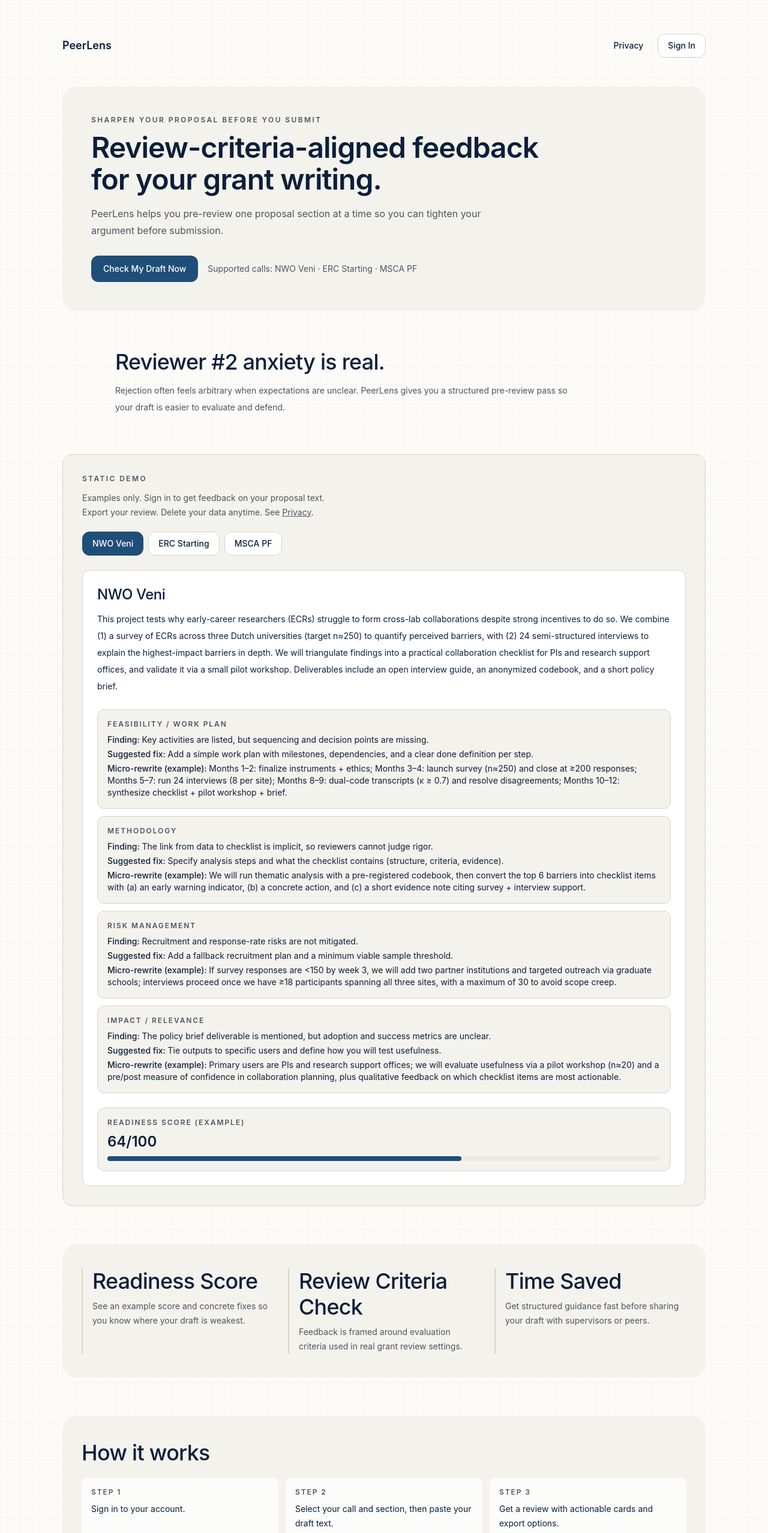
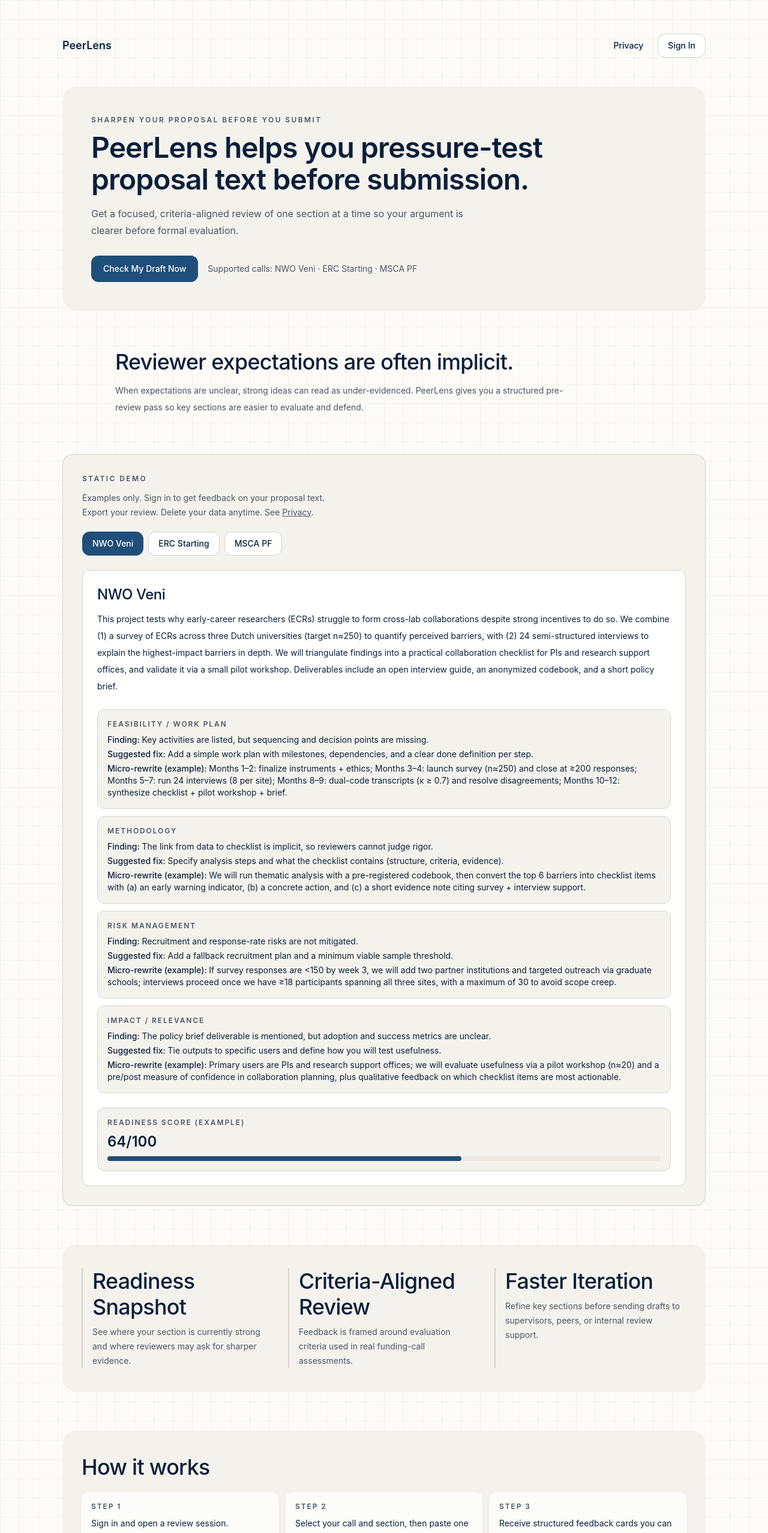
Before and after one commit to mallikgarjuna/Grant-Reviewer, a Next.js app in the folder frontend/: page / in a window 1280 px wide. Shown: the top 2555 px of the page at 60% size. Built offline with nearby package versions, Linux system fonts and the light colour scheme.

Commit message:
WF-0010: peerlens-landing-design-refresh — Task 4 — refresh high-impact copy

```diff
--- a/frontend/src/app/page.tsx
+++ b/frontend/src/app/page.tsx
@@ -9,26 +9,26 @@ const SUPPORTED_CALLS = LANDING_DEMO_TABS.map((tab) => tab.label).join(" · ");
 
 const BENEFITS = [
   {
-    title: "Readiness Score",
+    title: "Readiness Snapshot",
     description:
-      "See an example score and concrete fixes so you know where your draft is weakest.",
+      "See where your section is currently strong and where reviewers may ask for sharper evidence.",
   },
   {
-    title: "Review Criteria Check",
+    title: "Criteria-Aligned Review",
     description:
-      "Feedback is framed around evaluation criteria used in real grant review settings.",
+      "Feedback is framed around evaluation criteria used in real funding-call assessments.",
   },
   {
-    title: "Time Saved",
+    title: "Faster Iteration",
     description:
-      "Get structured guidance fast before sharing your draft with supervisors or peers.",
+      "Refine key sections before sending drafts to supervisors, peers, or internal review support.",
   },
 ] as const;
 
 const HOW_IT_WORKS = [
-  "Sign in to your account.",
-  "Select your call and section, then paste your draft text.",
-  "Get a review with actionable cards and export options.",
+  "Sign in and open a review session.",
+  "Select your call and section, then paste one draft passage.",
+  "Receive structured feedback cards you can revise from or export.",
 ] as const;
 
 export default function Home() {
@@ -60,11 +60,11 @@ export default function Home() {
             Sharpen your proposal before you submit
           </p>
           <h1 className="mt-3 max-w-3xl text-4xl font-semibold tracking-tight text-[var(--color-foreground)] md:text-5xl">
-            Review-criteria-aligned feedback for your grant writing.
+            PeerLens helps you pressure-test proposal text before submission.
           </h1>
           <p className="mt-4 max-w-2xl text-base leading-7 text-[var(--color-muted-foreground)]">
-            PeerLens helps you pre-review one proposal section at a time so you can tighten your
-            argument before submission.
+            Get a focused, criteria-aligned review of one section at a time so your argument is
+            clearer before formal evaluation.
           </p>
           <div className="mt-7 flex flex-wrap items-center gap-4">
             <Link
@@ -82,11 +82,11 @@ export default function Home() {
 
         <section className="mx-auto w-full max-w-4xl">
           <h2 className="text-2xl font-semibold tracking-tight text-[var(--color-foreground)]">
-            Reviewer #2 anxiety is real.
+            Reviewer expectations are often implicit.
           </h2>
           <p className="mt-3 max-w-3xl text-sm leading-7 text-[var(--color-muted-foreground)]">
-            Rejection often feels arbitrary when expectations are unclear. PeerLens gives you a
-            structured pre-review pass so your draft is easier to evaluate and defend.
+            When expectations are unclear, strong ideas can read as under-evidenced. PeerLens gives
+            you a structured pre-review pass so key sections are easier to evaluate and defend.
           </p>
         </section>
 
@@ -137,10 +137,10 @@ export default function Home() {
 
         <section className="rounded-3xl bg-[var(--color-surface)] px-8 py-10 text-center">
           <h2 className="text-2xl font-semibold tracking-tight text-[var(--color-foreground)]">
-            Ready to review your draft?
+            Ready to review a section before submission?
           </h2>
           <p className="mt-3 text-sm text-[var(--color-muted-foreground)]">
-            Sign in to run feedback on your proposal text.
+            Sign in to run a structured review on your proposal text.
           </p>
           <Link
             className="mt-6 inline-flex h-11 items-center justify-center rounded-[var(--radius-md)] bg-[var(--color-primary)] px-5 text-sm font-medium text-white transition hover:brightness-105"
```
